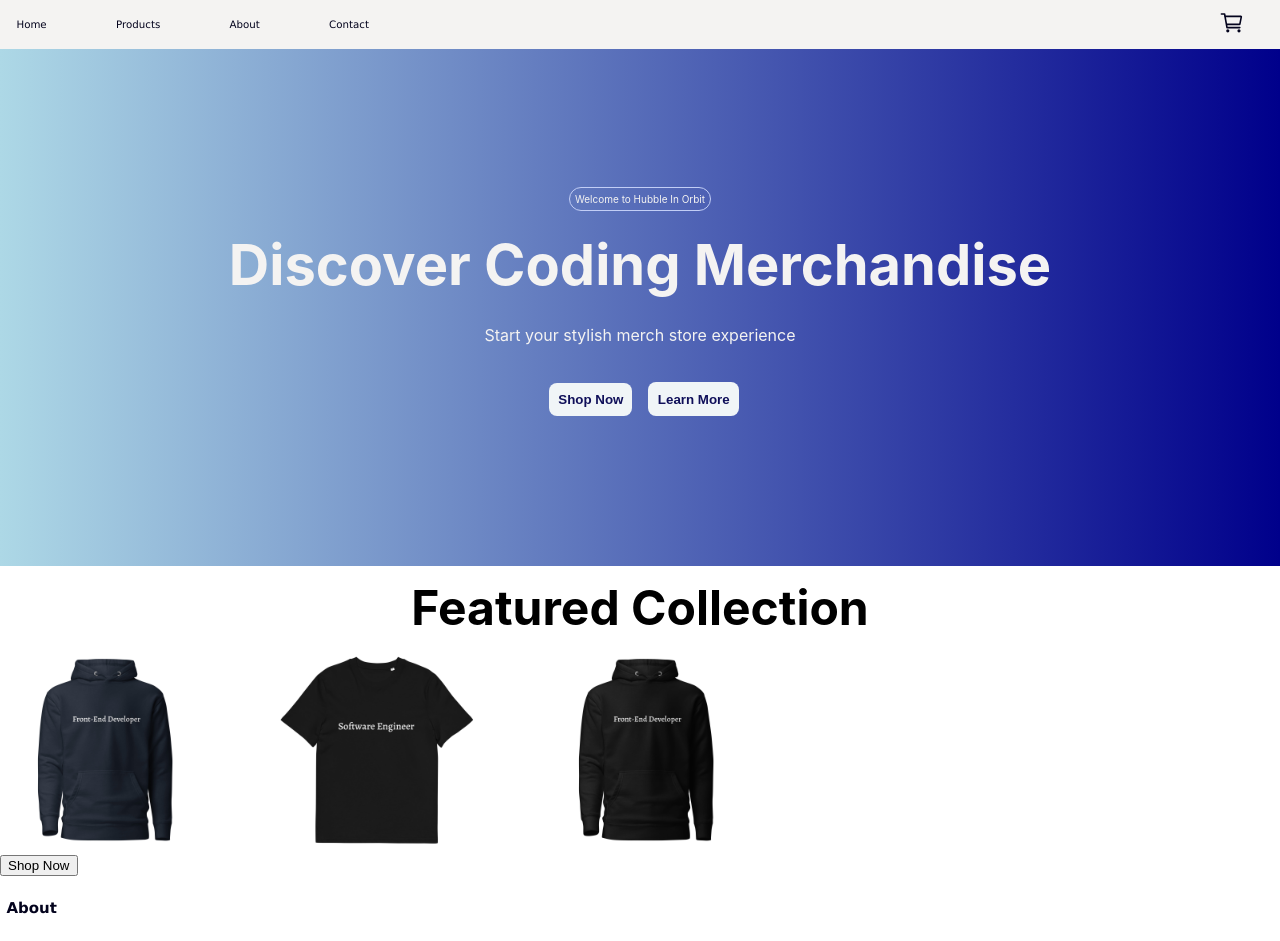
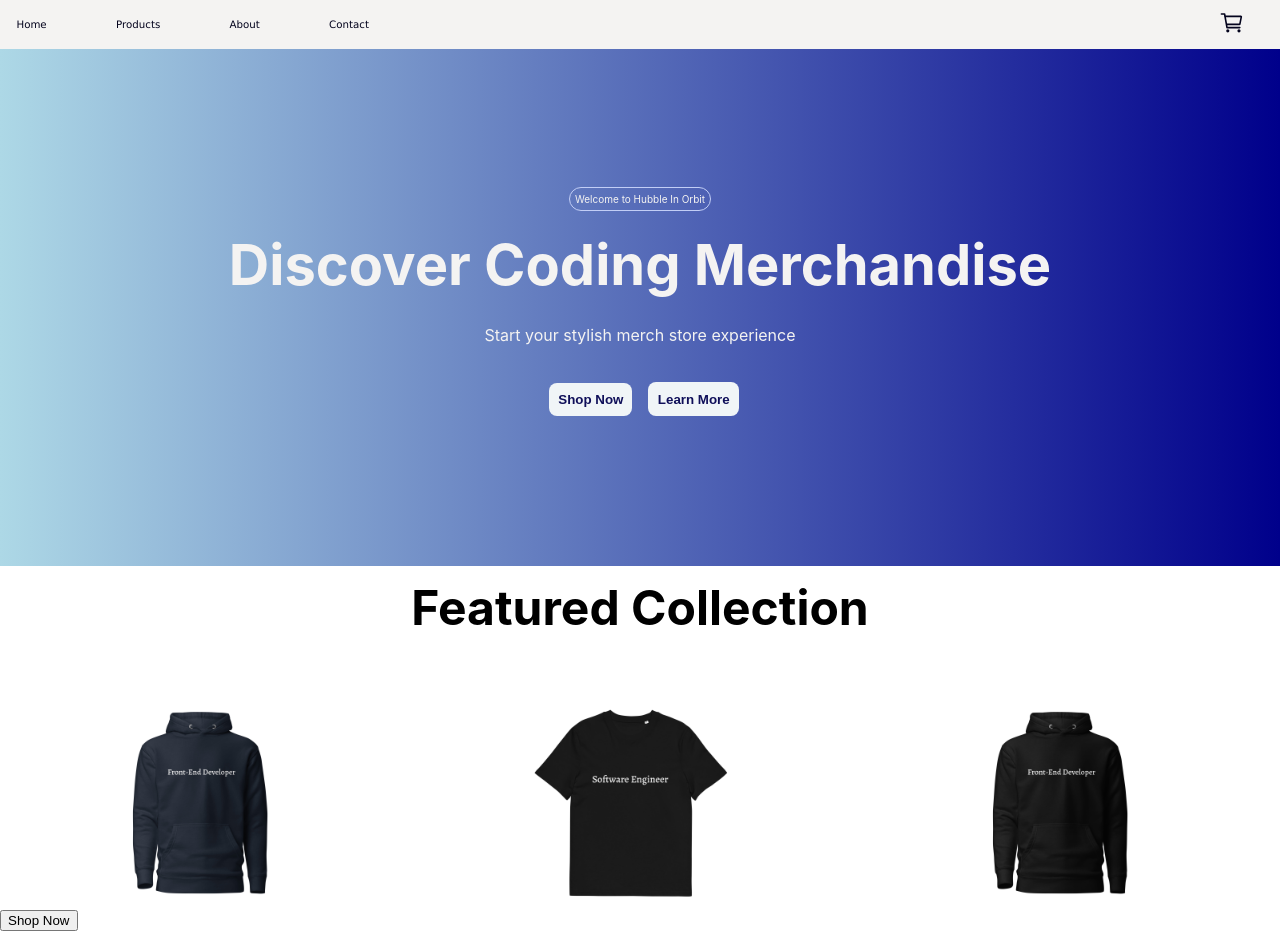
Before and after one commit to audrey06lee05/coding-merch-store, a React (Create React App) app: page / in a window 1280 px wide. Shown: the top 941 px of the page. Built offline with nearby package versions, Linux system fonts and the light colour scheme.

Commit message:
change homepage.css to style.css

```diff
--- a/src/pages/HomePage.js
+++ b/src/pages/HomePage.js
@@ -8,7 +8,7 @@ import product4Image from "../Img/FEBE_grey_hoodie_front.JPG";
 import product5Image from "../Img/FEBE_navy_hoodie_front.JPG";
 import product6Image from "../Img/SWE_black_tshirt.JPG";
 import product7Image from "../Img/FEBE_black_tshirt_front.JPG";
-import "./HomePage.css";
+import "./style.css";
 
 // product list
 const products = [
--- a/src/pages/HomePage.css
+++ b/src/pages/style.css
@@ -54,6 +54,10 @@
   color: rgb(240, 245, 247);
 }
 
+.section {
+  background-color: #f4f3f2;
+}
+
 .featured-collection h2 {
   font-size: 300%;
   margin: 1%;
@@ -63,3 +67,13 @@
   text-align: center;
   align-items: center;
 }
+
+.product-cards {
+  display: grid;
+  grid-template-columns: repeat(auto-fit, minmax(150px, 1fr));
+  gap: 10px;
+  justify-items: center;
+  align-items: center;
+  text-align: center;
+  margin-top: 5%;
+}
```
